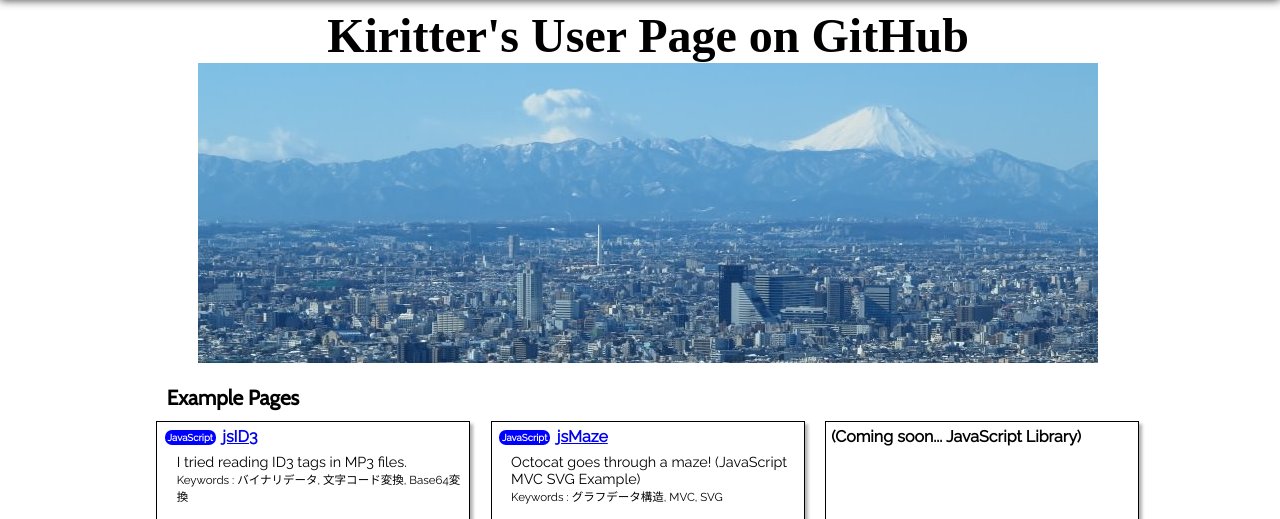
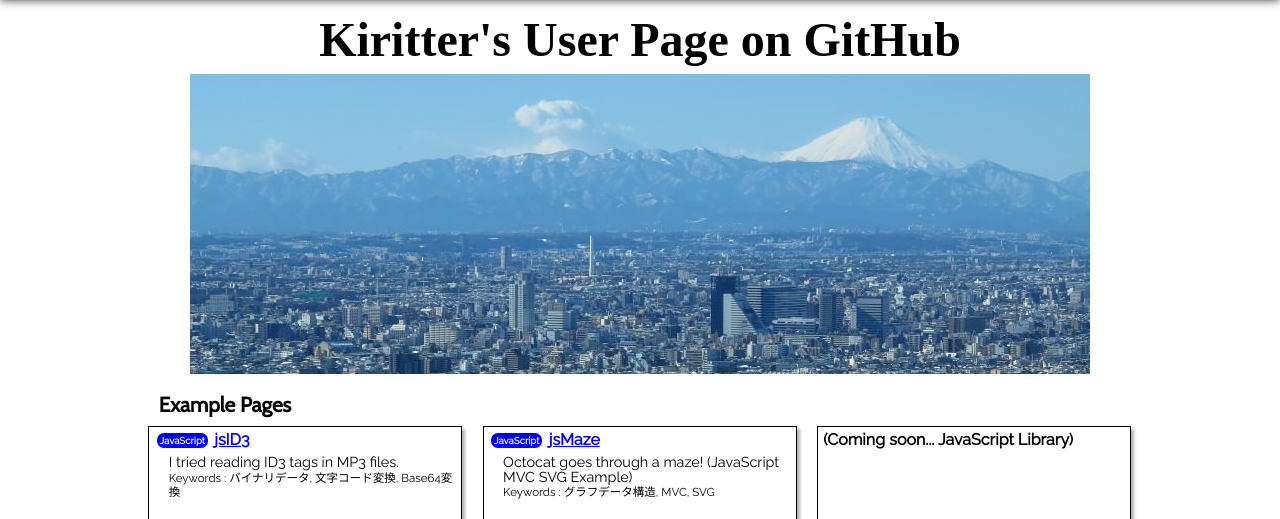
Before and after one commit to kiritter/kiritter.github.io, a plain HTML site: page index.html in a window 1280 px wide. Shown: the top 519 px of the page. Drawn offline with nearby package versions, Linux system fonts and the light colour scheme; a web font is replaced by a local one.

Commit message:
fine tuning

```diff
--- a/index.html
+++ b/index.html
@@ -10,8 +10,8 @@
 <link href='http://fonts.googleapis.com/css?family=Cabin' rel='stylesheet' type='text/css'>
 <link href='http://fonts.googleapis.com/css?family=Raleway' rel='stylesheet' type='text/css'>
 <link href='http://fonts.googleapis.com/css?family=Droid+Sans' rel='stylesheet' type='text/css'>
-<link href="reset.css">
-<link href="main.css" rel="stylesheet" type="text/css">
+<link href="reset.css" rel="stylesheet">
+<link href="main.css" rel="stylesheet">
 </head>
 
 <body>
--- a/main.css
+++ b/main.css
@@ -14,6 +14,7 @@ body {
 	width: 100%;
 	background-color:#ffffff;
 	color: #000000;
+	margin: 1em 0 0 0;
 }
 body:before {
 	content: "";
@@ -30,7 +31,7 @@ header {
 	text-align: center;
 }
 header h1 {
-	margin: 0.1em 0 0 0;
+	margin: 0.1em 0 0.2em 0;
 	padding: 0;
 	font-family: 'Pompiere', serif;
 	font-size: 1.5em;
@@ -137,6 +138,7 @@ footer table .col2 {
 	font-size: 0.85em;
 }
 
+
 @media only screen and (min-width: 350px) {
 	header h1 {
 		font-size: 2em;
@@ -153,13 +155,12 @@ footer table .col2 {
 }
 
 @media only screen and (min-width: 769px) {
-	div#all{
+	div#all {
 		max-width:1024px;
-		margin-left:auto;
-		margin-right:auto;
-		margin-top:0px;
+		margin: 0 auto 0 auto;
+		padding: 0;
 	}
-	html{
+	html {
 		overflow-y:scroll;
 	}
 
```
